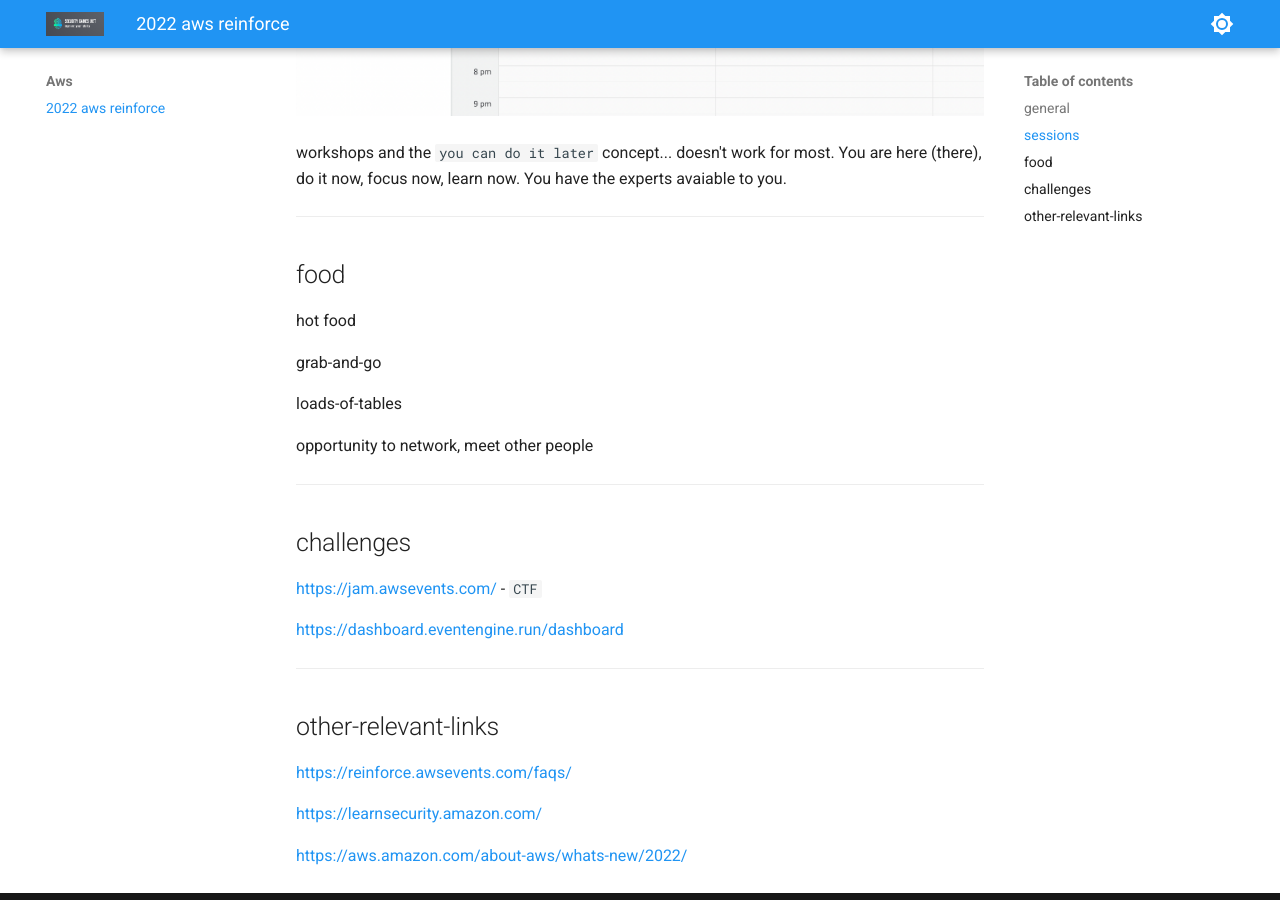
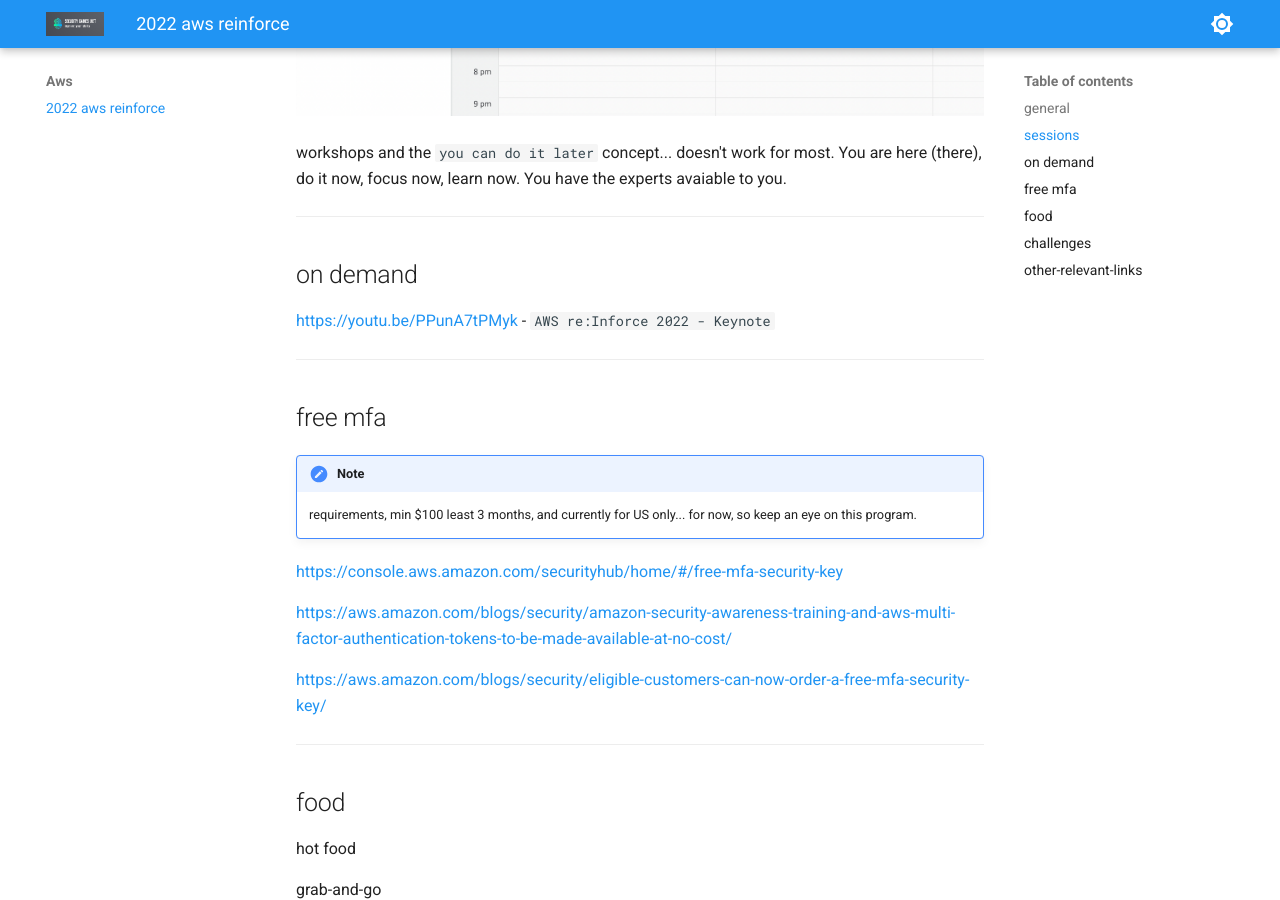
Before and after one commit to AntonioFeijaoUK/www-securitygames-net, an MkDocs documentation site: the page built from docs/aws/2022-reinforce.md, in a window 1280 px wide and 900 px high, scrolled down 1276 px. Built offline with MkDocs 1.6.1 and Material for MkDocs 9.7.7, drawn with Linux system fonts in a browser that asks for light colours.

Commit message:
Update 2022-reinforce.md

```diff
--- a/docs/aws/2022-reinforce.md
+++ b/docs/aws/2022-reinforce.md
@@ -33,6 +33,29 @@
 workshops and the `you can do it later` concept... doesn't work for most. You are here (there), do it now, focus now, learn now. You have the experts avaiable to you.
 
 
+---
+
+## on demand
+
+<https://youtu.be/PPunA7tPMyk> - `AWS re:Inforce 2022 - Keynote`
+
+
+----
+## free mfa
+
+!!! note
+
+    requirements, min $100 least 3 months, and currently for US only... for now, so keep an eye on this program.
+
+<https://console.aws.amazon.com/securityhub/home/#/free-mfa-security-key>
+
+<https://aws.amazon.com/blogs/security/amazon-security-awareness-training-and-aws-multi-factor-authentication-tokens-to-be-made-available-at-no-cost/>
+
+<https://aws.amazon.com/blogs/security/eligible-customers-can-now-order-a-free-mfa-security-key/>
+
+
+
+
 ----
 
 ## food
```
